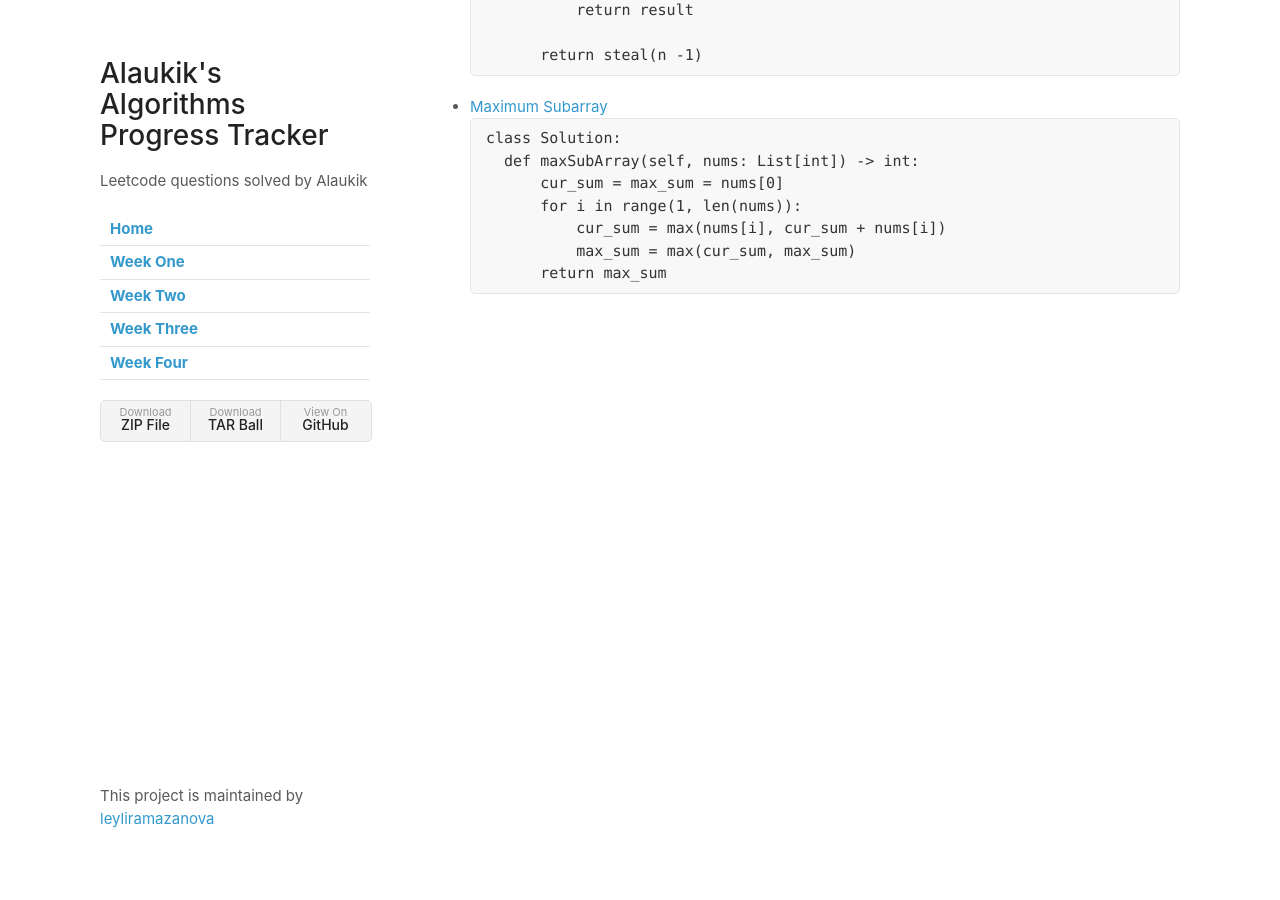
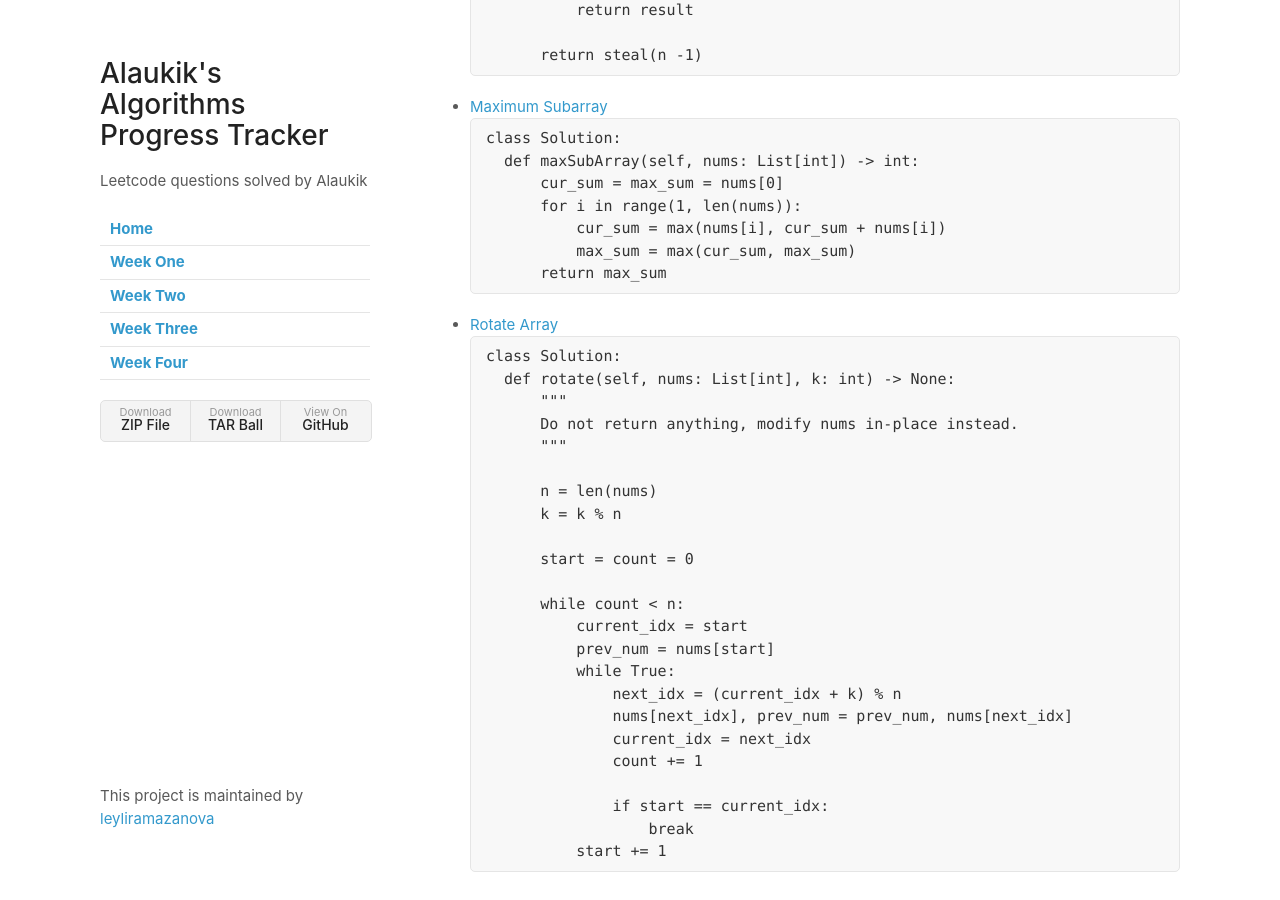
Before and after one commit to leyliramazanova/Five-Weeks-of-Leet-Code, a Jekyll site: the page built from weekFive.md, in a window 1280 px wide and 900 px high, scrolled down 1291 px. Built offline with Jekyll 4.4.1, drawn with Linux system fonts in a browser that asks for light colours; our own code applies the rules of GitHub Pages for plain Markdown files.

Commit message:
Update weekFive.md

````diff
--- a/weekFive.md
+++ b/weekFive.md
@@ -72,3 +72,31 @@
             max_sum = max(cur_sum, max_sum)
         return max_sum
    ```
+
+
+- [Rotate Array](https://leetcode.com/problems/rotate-array/submissions/)
+  ```python
+  class Solution:
+    def rotate(self, nums: List[int], k: int) -> None:
+        """
+        Do not return anything, modify nums in-place instead.
+        """
+
+        n = len(nums)
+        k = k % n
+
+        start = count = 0
+
+        while count < n:
+            current_idx = start
+            prev_num = nums[start]
+            while True:
+                next_idx = (current_idx + k) % n
+                nums[next_idx], prev_num = prev_num, nums[next_idx]
+                current_idx = next_idx
+                count += 1
+
+                if start == current_idx:
+                    break
+            start += 1
+     ```
````
